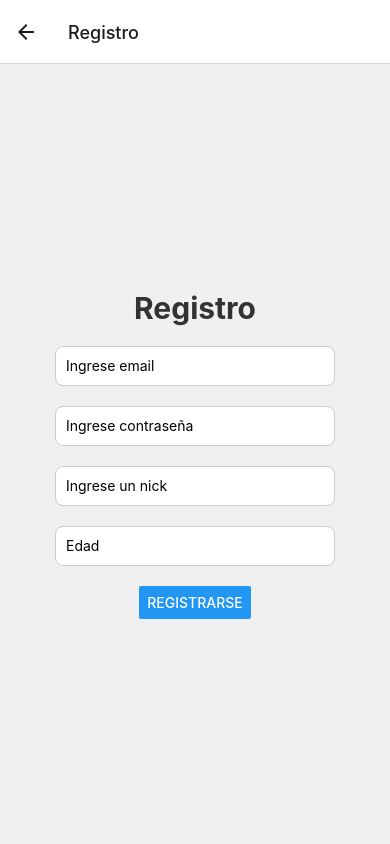
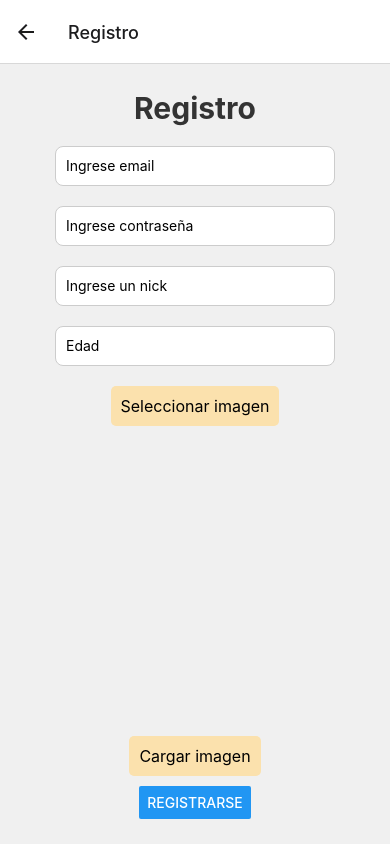
Before and after one commit to fernanado2021/taller1-grupal, a React Native app: screen /Registro in a window 390 px wide. Built offline with nearby package versions, Linux system fonts and the light colour scheme.

Commit message:
TouchableOpacity

```diff
--- a/screens/RegistroScreen.tsx
+++ b/screens/RegistroScreen.tsx
@@ -1,9 +1,13 @@
-import { StyleSheet, Text, View, Button, Alert, TextInput } from 'react-native';
+import { StyleSheet, Text, View, Button, Alert, TextInput, Image } from 'react-native';
 import React, { useState } from 'react';
 import { createUserWithEmailAndPassword } from "firebase/auth";
 import { auth, db } from '../config/Config';
 import { ref, update } from "firebase/database";
 import * as ImagePicker from 'expo-image-picker';
+//firebase
+import { getStorage, uploadBytes, getDownloadURL } from "firebase/storage";
+import { storage } from '../config/Config';
+import { TouchableOpacity } from 'react-native-gesture-handler';
 
 export default function RegistroScreen({ navigation }: any) {
   const [correo, setCorreo] = useState('');
@@ -67,6 +71,7 @@ export default function RegistroScreen({ navigation }: any) {
       });
   }
 
+
     return (
       <View style={styles.container}>
         <Text style={styles.title}>Registro</Text>
@@ -91,6 +96,13 @@ export default function RegistroScreen({ navigation }: any) {
           placeholder="Edad"
           onChangeText={(texto) => setEdad(texto)}
         />
+        <TouchableOpacity onPress={() => pickImage()} style={styles.button}>
+          <Text style={styles.buttonText}>Seleccionar imagen</Text>
+        </TouchableOpacity>
+        <Image source={{ uri: imagen }} style={styles.img} />
+        <TouchableOpacity onPress={() => subirImagen('Avatars')} style={styles.button}>
+          <Text style={styles.buttonText}>Cargar imagen</Text>
+        </TouchableOpacity>
 
         <Button title='Registrarse' onPress={() => registro()} />
       </View>
@@ -111,6 +123,23 @@ const styles = StyleSheet.create({
       fontWeight: 'bold', // Añadido negrita
       color: '#333', // Cambiado el color del texto
     },
+    img: {
+      width: 300,
+      height: 300,
+      resizeMode: 'contain'
+    },
+    button: {
+      backgroundColor: '#FBE1AD',
+      borderRadius: 5,
+      padding: 10,
+      marginBottom: 10,
+      width: '100%',
+      alignItems: 'center',
+    },
+    buttonText: {
+      color: 'Black',
+      fontSize: 16,
+    },
     input: {
       width: '80%',
       height: 40,
@@ -120,5 +149,5 @@ const styles = StyleSheet.create({
       padding: 10,
       borderRadius: 8,
       backgroundColor: '#fff', // Añadido color de fondo
-  },
+    }
   });
```
Lines whose indentation alone changed are shown as unchanged.
